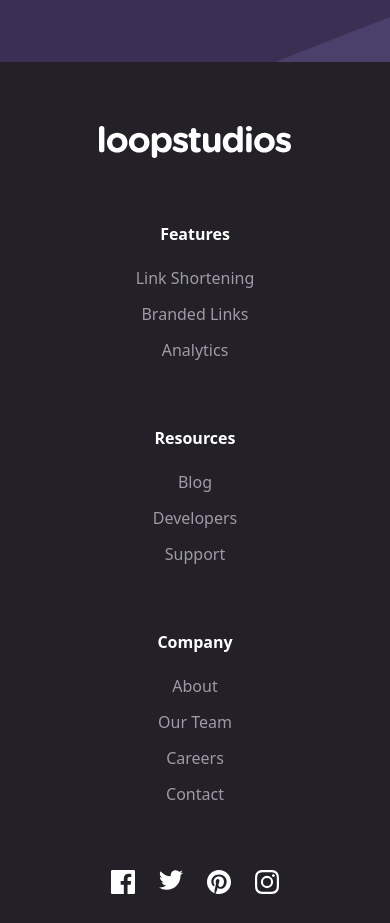
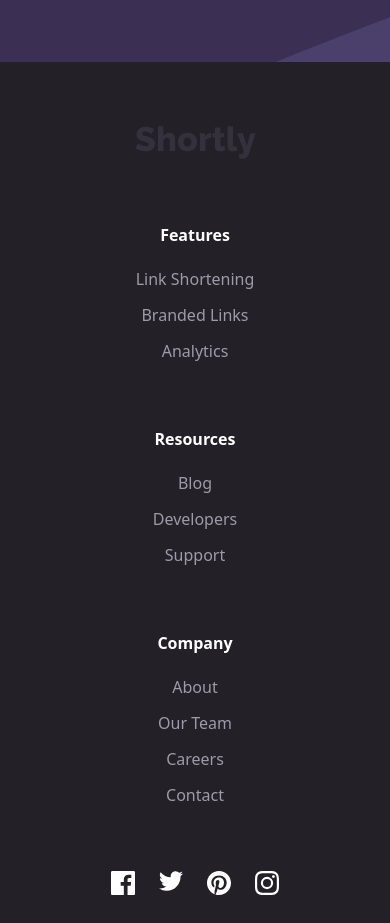
Before and after one commit to ellakarlina444/tailwind, a website built with webpack: page dist/shortly.html in a window 390 px wide. Shown: the part 3420-4343 px from the top of the page. Built offline with nearby package versions, Linux system fonts and the light colour scheme.

```diff
--- a/dist/shortly.html
+++ b/dist/shortly.html
@@ -203,7 +203,7 @@
       <footer class="py-16 bg-veryDarkViolet">
         <div class="container flex flex-col items-center justify-between mx-auto space-y-16 md:flex-row md:space-y-0 md:items-start">
           <!-- Logo -->
-          <img src="src/images/logo.svg" alt="">
+          <img src="src/images/logo_shortly.svg" alt="">
 
           <!-- Menus Container -->
           <div class="flex flex-col space-y-16 md:space-x-20 md:flex-row md:space-y-0">
```
